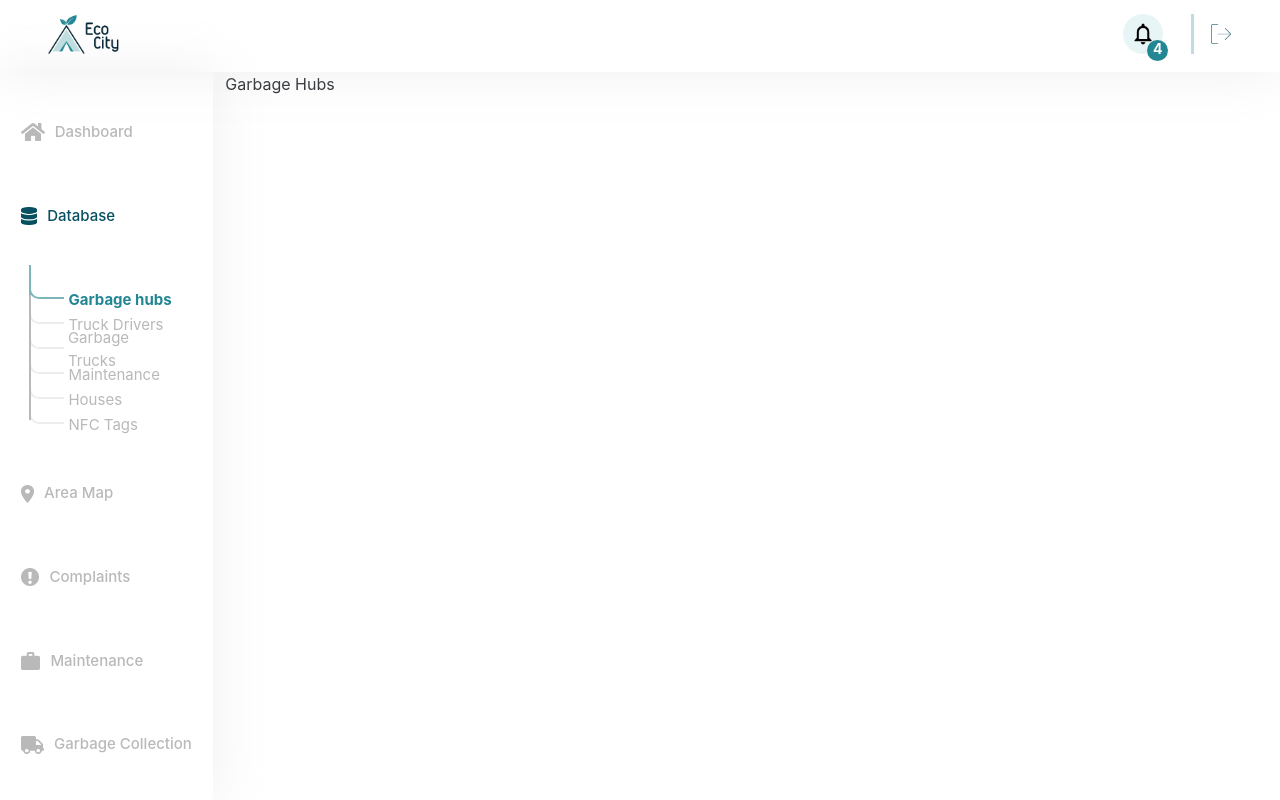
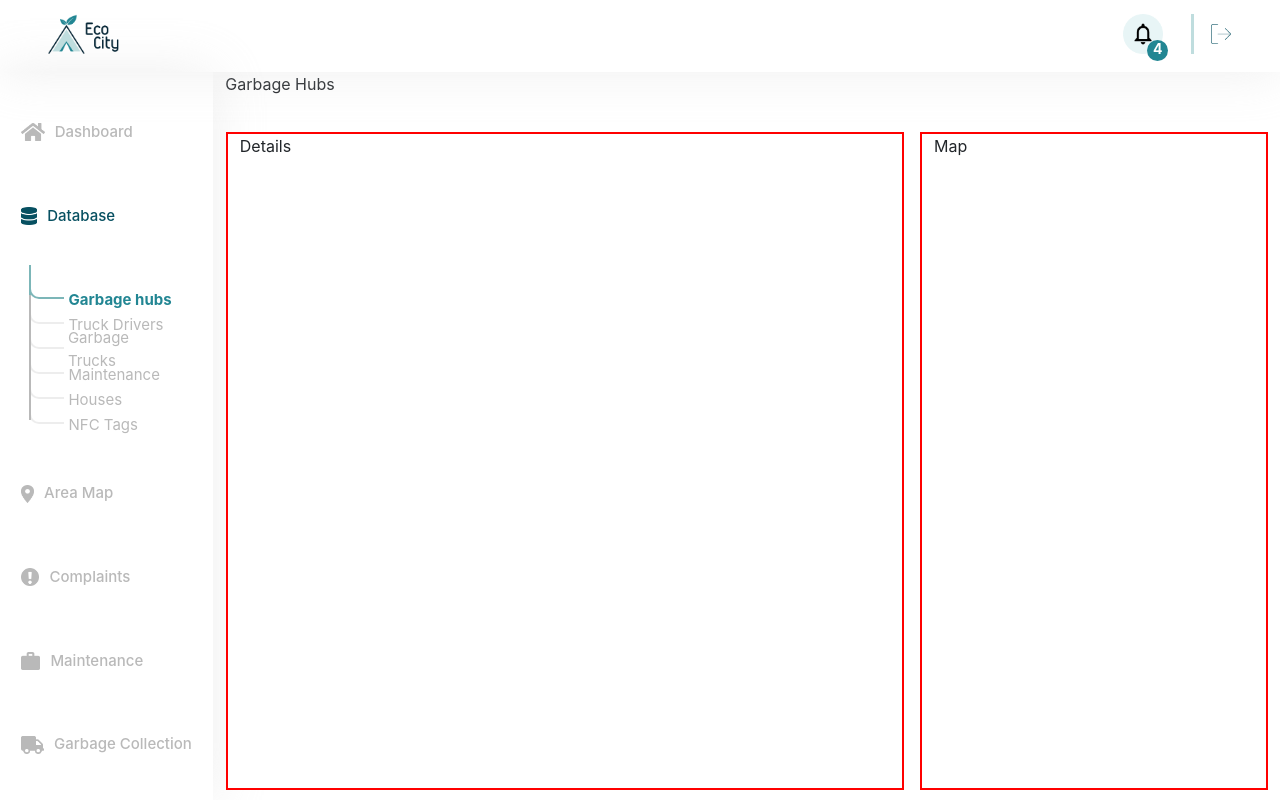
Before and after one commit to IsuruVihan/EcoCity, a React (Create React App) app in the folder admin/: page /database/garbage-hubs in a window 1280 px wide. Built offline with nearby package versions, Linux system fonts and the light colour scheme.

Commit message:
Completed garbage Hubs page sketch

```diff
--- /dev/null
+++ b/admin/src/assets/styles/Database/database.css
@@ -0,0 +1,15 @@
+.section-header {
+    height: 60px;
+}
+
+.section-contents {
+    height: calc(100% - 70px);
+}
+
+.section-contents div {
+    background-color: white;
+}
+
+.column-left {
+    width: calc(65%);
+}
--- a/admin/src/pages/Database/GarbageHubs/GarbageHubs.js
+++ b/admin/src/pages/Database/GarbageHubs/GarbageHubs.js
@@ -1,5 +1,6 @@
 import React from 'react';
 import {Col, Container, Row} from "react-bootstrap";
+import '../../../assets/styles/Database/database.css';
 
 import SideNav from "../../../common/SideNav";
 import GarbageHubsTable from "./tables/GarbageHubsTable";
@@ -11,20 +12,16 @@ import UpdateGarbageHubModal from "./modals/UpdateGarbageHubModal";
 import Header from "../../../common/Header";
 
 const GarbageHubs = () => {
-  return (
-      <Col className='' lg={10}>
-          Garbage Hubs
-      </Col>
-      // <Container className='mx-0 px-0 h-100 overflow-hidden' fluid>
-      //     <Header/>
-      //     <Row className='mx-0 mt-72 container-section' >
-      //         <SideNav/>
-      //         <Col className='' lg={10}>
-      //             Garbage Hubs
-      //         </Col>
-      //     </Row>
-      // </Container>
-  );
+    return (
+        <Col className='' lg={10}>
+            <Row className='mx-0 section-header '>Garbage Hubs</Row>
+            <Row className='mx-0 section-contents d-flex px-0 justify-content-evenly'>
+                <Col lg={8} className='column-left me-3 border-red'>Details</Col>
+                <Col lg={4} className='border-red'>Map</Col>
+            </Row>
+        </Col>
+
+    );
 }
 
 export default GarbageHubs;
```
